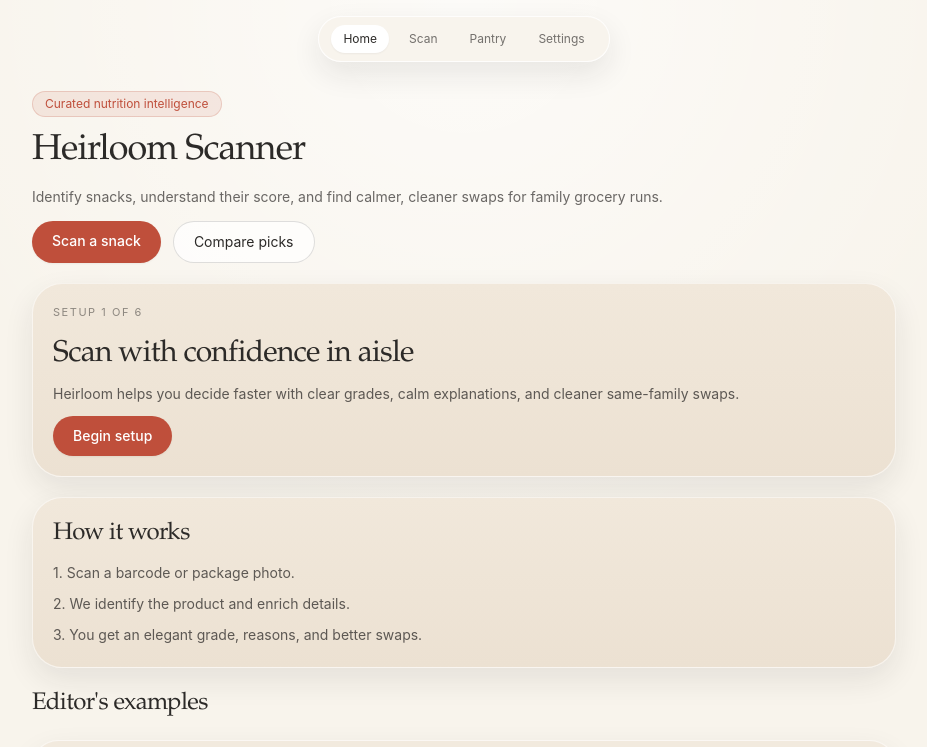
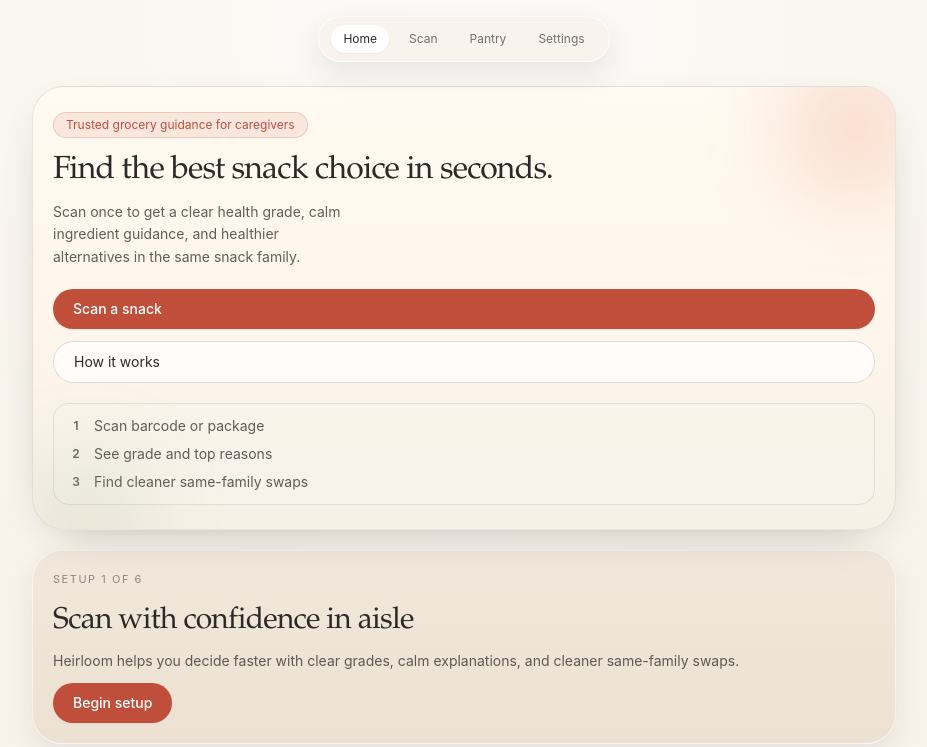
Before and after one commit to leandrapilieri/heirloom-scanner, a Next.js app: page / in a window 1280 px wide. Shown: the top 747 px of the page, without its empty margins (176-1103 px from the left). Built offline with nearby package versions, Linux system fonts and the light colour scheme.

Commit message:
Redesign home page hero and truthful CTA hierarchy

```diff
--- a/app/page.tsx
+++ b/app/page.tsx
@@ -6,35 +6,68 @@
 import { listProducts } from "@/lib/services/product-catalog";
 import { useAppState } from "@/lib/state/app-state";
 
+const TRUST_POINTS = [
+  "Scan barcode or package",
+  "See grade and top reasons",
+  "Find cleaner same-family swaps",
+];
+
 export default function LandingPage() {
   const highlights = listProducts().slice(0, 3);
   const { onboarding, hydrated } = useAppState();
 
   return (
-    <main className="shell section-gap">
-      <section className="space-y-3 pt-1">
-        <p className="pill-accent inline-flex">Curated nutrition intelligence</p>
-        <h1 className="display text-4xl leading-tight">Heirloom Scanner</h1>
-        <p className="text-sm leading-relaxed text-ink/70">Identify snacks, understand their score, and find calmer, cleaner swaps for family grocery runs.</p>
-        <div className="flex gap-3">
-          <Link href="/scan" className="btn-primary">Scan a snack</Link>
-          <Link href="/compare" className="btn-secondary">Compare picks</Link>
+    <main className="shell section-gap pb-10">
+      <section className="relative overflow-hidden rounded-[2rem] border border-ink/10 bg-gradient-to-b from-[#fffaf2] via-[#fff6eb] to-[#f6f0e6] px-5 pb-6 pt-6 shadow-[0_16px_50px_-28px_rgba(41,31,22,0.45)]">
+        <div className="pointer-events-none absolute -right-8 -top-8 h-36 w-36 rounded-full bg-[#e46f4e]/20 blur-2xl" />
+        <div className="pointer-events-none absolute -bottom-10 left-0 h-28 w-28 rounded-full bg-[#9caf88]/20 blur-2xl" />
+
+        <p className="pill-accent inline-flex">Trusted grocery guidance for caregivers</p>
+
+        <div className="mt-4 space-y-3">
+          <h1 className="display text-[2rem] leading-[1.08] tracking-tight text-ink">
+            Find the best snack choice in seconds.
+          </h1>
+          <p className="max-w-[34ch] text-sm leading-relaxed text-ink/75">
+            Scan once to get a clear health grade, calm ingredient guidance, and healthier alternatives in the same snack family.
+          </p>
         </div>
+
+        <div className="mt-5 flex flex-col gap-3">
+          <Link href="/scan" className="btn-primary w-full justify-center text-base">
+            Scan a snack
+          </Link>
+          <Link href="#how-it-works" className="btn-secondary w-full justify-center">
+            How it works
+          </Link>
+        </div>
+
+        <ul className="mt-5 grid gap-2 rounded-2xl border border-ink/10 bg-ivory/70 p-3 text-sm text-ink/75">
+          {TRUST_POINTS.map((point, index) => (
+            <li key={point} className="flex items-center gap-2">
+              <span className="inline-flex h-5 w-5 shrink-0 items-center justify-center rounded-full bg-ink/8 text-xs font-semibold text-ink/70">
+                {index + 1}
+              </span>
+              <span>{point}</span>
+            </li>
+          ))}
+        </ul>
       </section>
 
       {hydrated && !onboarding.onboardingCompleted ? <OnboardingFlow /> : null}
 
-      <section className="card-hero space-y-3">
+      <section id="how-it-works" className="space-y-2 rounded-3xl border border-ink/10 bg-card px-5 py-5 shadow-sm">
         <h2 className="display text-2xl">How it works</h2>
-        <ol className="space-y-2 text-sm leading-relaxed text-ink/75">
-          <li>1. Scan a barcode or package photo.</li>
-          <li>2. We identify the product and enrich details.</li>
-          <li>3. You get an elegant grade, reasons, and better swaps.</li>
-        </ol>
+        <p className="text-sm leading-relaxed text-ink/75">
+          Use your camera to identify a snack, then get an easy-to-read verdict with the key reasons and practical swap ideas.
+        </p>
       </section>
 
-      <section className="section-gap pb-8">
-        <h2 className="display text-2xl">Editor&apos;s examples</h2>
+      <section id="browse-examples" className="space-y-3 pb-2">
+        <div className="space-y-1">
+          <h2 className="display text-2xl">Editor&apos;s examples</h2>
+          <p className="text-sm text-ink/70">Browse a few common snacks and preview the style of result you&apos;ll get after scanning.</p>
+        </div>
         {highlights.map((product) => (
           <ProductCard key={product.id} product={product} />
         ))}
```
